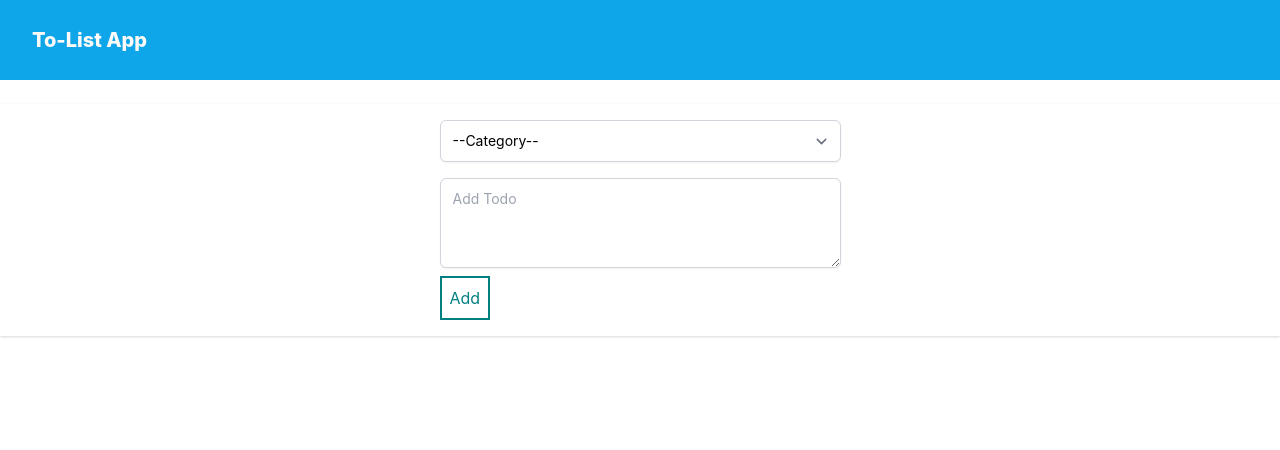
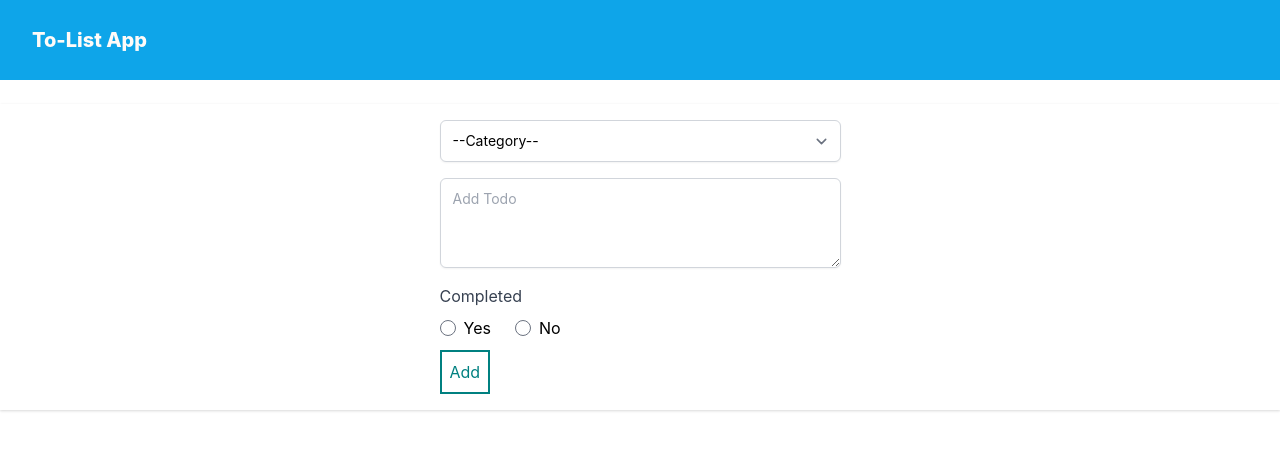
Before and after one commit to DEsp104/django-restful-api, a React (Create React App) app in the folder client/: page / in a window 1280 px wide. Shown: the top 450 px of the page. Built offline with nearby package versions, Linux system fonts and the light colour scheme.

Commit message:
adding items

```diff
--- a/client/src/components/List.js
+++ b/client/src/components/List.js
@@ -30,6 +30,8 @@ function List() {
     setCategoryField("");
     setTaskField("");
   }
+
+  console.log(newItemStatus)
 
   // const showItems = () => {
   //   return items?.map((item, index) => {
@@ -81,7 +83,7 @@ function List() {
                         <option value="Meeting">Meeting</option>
                       </select>
                     </div>
-                  </div>
+            </div>
 
             <div className="mt-1">
               <textarea id="instruction" name="instruction" placeholder="Add Todo" rows="3" cols="40" className="appearance-none block w-full px-3 py-2 border border-gray-300 rounded-md shadow-sm placeholder-gray-400 focus:outline-none focus:ring-indigo-500 focus:border-indigo-500 sm:text-sm"
@@ -89,7 +91,32 @@ function List() {
                 }
                 value={taskField}
                         ></textarea>
-                    </div>
+            </div>
+            <div className="mt-4">
+              <span className="text-gray-700">Completed</span>
+              <div className="mt-2">
+                <label className="inline-flex items-center">
+                  <input
+                    type="radio"
+                    className="form-radio"
+                    name="completedTask"
+                    value={true}
+                    onChange={() => setCompleteField(true)}
+                  />
+                  <span className="ml-2">Yes</span>
+                </label>
+                <label className="inline-flex items-center ml-6">
+                  <input
+                    type="radio"
+                    className="form-radio"
+                    name="completedTask"
+                    value={false}
+                    onChange={() => setCompleteField(false)}
+                  />
+                  <span className="ml-2">No</span>
+                </label>
+            </div>
+            </div>
             <button
               className="flex-no-shrink mt-2 p-2 border-2 rounded text-teal-500 border-teal-500 hover:text-white-500 hover:bg-teal-500"
               onClick={ addItem }
--- a/client/src/redux/addItemSlice.js
+++ b/client/src/redux/addItemSlice.js
@@ -5,8 +5,9 @@ import { addItem } from "../services/addNewItem";
 
 export const createNewItem = createAsyncThunk(
   "newItem/createNewItem",
-  async ({ categoryField, taskField, complete }) => {
-    const data = addItem({ categoryField, taskField, complete })
+  async ({ categoryField, taskField, completeField }) => {
+    console.log(categoryField, taskField, completeField)
+    const data = addItem({ categoryField, taskField, completeField })
 
 
     return data;
--- a/client/src/services/addNewItem.js
+++ b/client/src/services/addNewItem.js
@@ -1,15 +1,20 @@
 import axios from "axios";
 
 
-export async function addItem({ categoryField, taskField, complete }) {
+export async function addItem({ categoryField, taskField, completeField }) {
+  const header = {
+    "Content-Type": "multipart/form-data",
+    "Access-Control-Allow-Origin": "*"
+  }
+
   const results = axios({
     method: "POST",
     data: {
       title: categoryField,
       description: taskField,
-      completed: complete
+      completed: completeField
     },
-
+    headers: header,
     url: "https://todolist-django-assess-app.herokuapp.com/api/todos/",
   }).then((res) => {
     // console.log(res)
```
